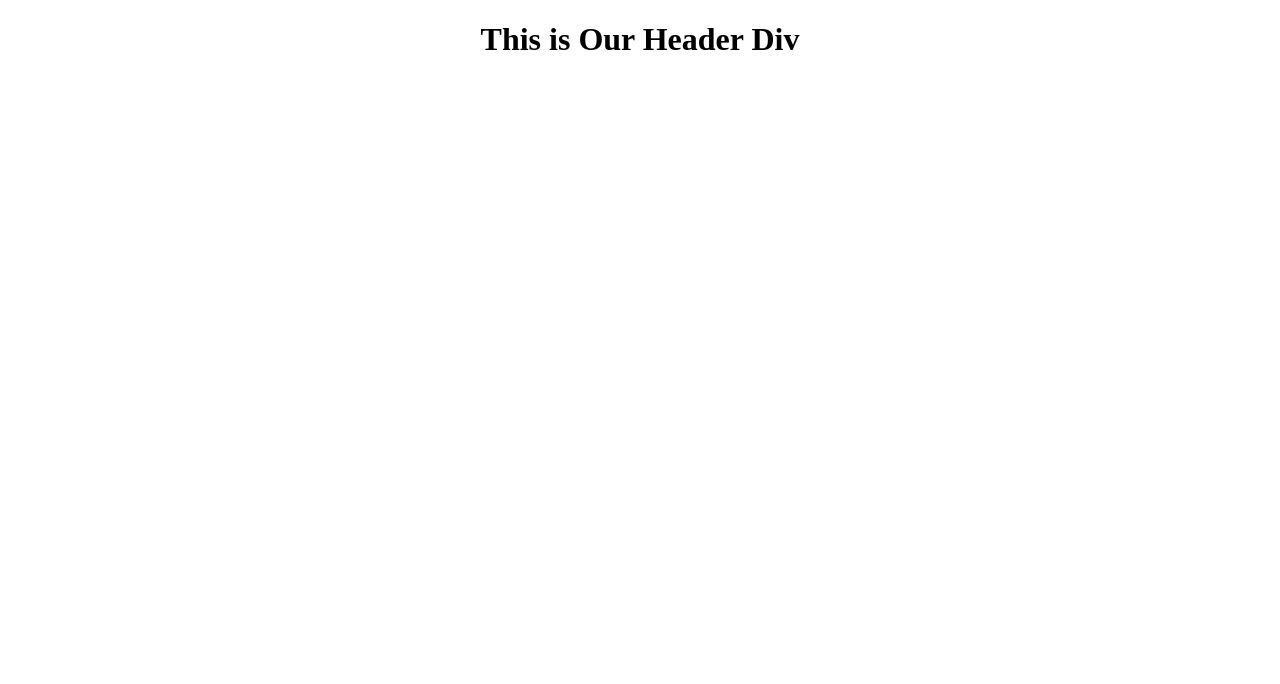
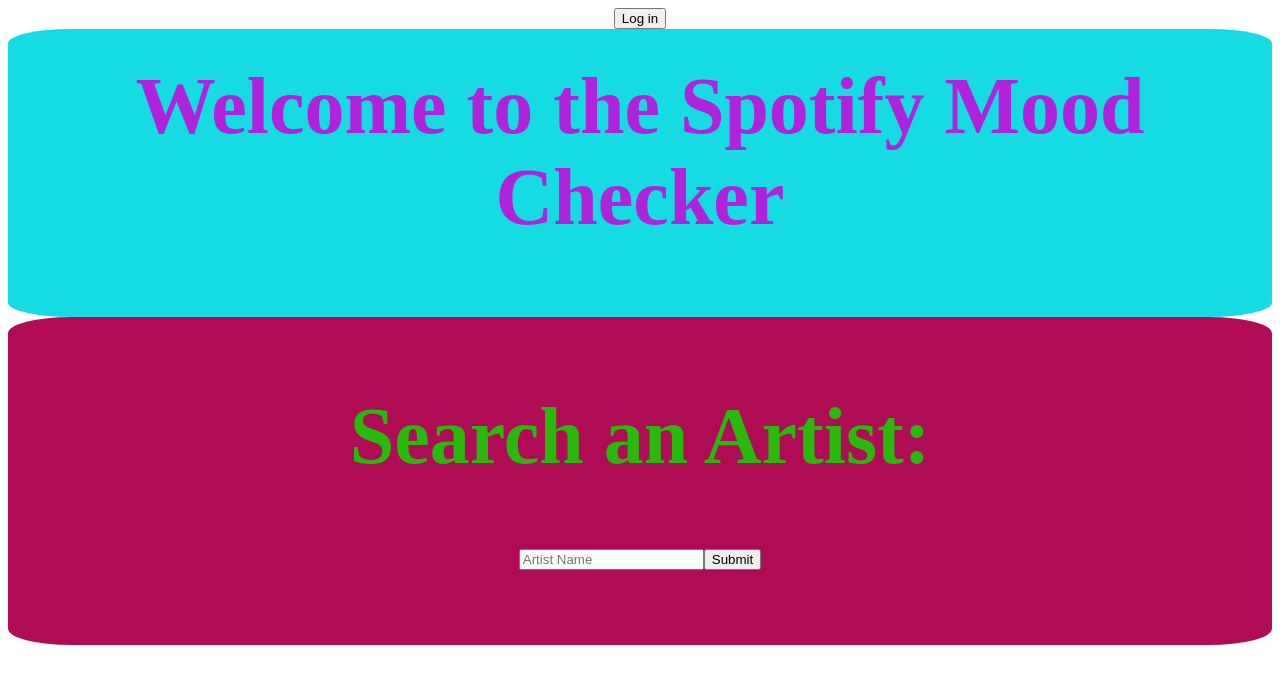
Before and after one commit to mbroberts1019/spotify_react, a React (Create React App) app: page / in a window 1280 px wide. Shown: the top 684 px of the page. Built offline with nearby package versions, Linux system fonts and the light colour scheme.

Commit message:
api authentication and first fetch call for artist search

```diff
--- a/src/App.js
+++ b/src/App.js
@@ -1,21 +1,68 @@
 import React from 'react';
 import './App.css';
 
-import Header from './components/Header';
-import ArtistSearch from './components/ArtistSearch';
-
-
-function App() {
+import Header from './components/Header/Header';
+import ArtistSearch from './components/ArtistSearch/ArtistSearch';
+import SpotifyLogin from './components/SpotifyLogin/SpotifyLogin';
 
 
 
 
 
-  return (
-    <div className="App">
+
+
+
+
+class App extends React.Component{
+  constructor(){
+    super();
+    this.state = {
+      currentArtist: ''
+    }
+  }
+
+
+  onArtistChange(val){
+    console.log("In the App", val);
+    this.setState({currentArtist: val});
+  }
+
+  componentDidMount(){
+    // const urlParams = new URLSearchParams(window.location.hash.replace('#', '?'));
+    // const access_token = urlParams.get('access_token')
+
+    // fetch(`https://api.spotify.com/v1/search?q=muse&type=track%2Cartist&market=US&limit=5&offset=0`, {
+    //   method: 'GET',
+    //   headers: {
+    //     'Accept': 'application/json',
+    //     'Content-Type': 'application/json',
+    //     'Authorization': 'Bearer ' + access_token
+    //   }
+    // }).then((res) => res.json())
+    // .then(res => {
+    //   console.log("RES", res);});
+
+
+
+
+  }
+
+
+
+
+
+  render(){
+    return (
+
+      <div className="App">
+      <SpotifyLogin />
       <Header />
+      <ArtistSearch onArtistChange={(v)=> this.onArtistChange(v)}/>
     </div>
   );
+  }
+
 }
 
+
 export default App;
--- /dev/null
+++ b/src/components/ArtistSearch/ArtistSearch.js
@@ -0,0 +1,43 @@
+import React from 'react';
+import './artistSearch.css'
+
+
+
+export default class ArtistSearch extends React.Component{
+  state = {
+    artistPics: [],
+    artistNames:[]
+  }
+
+  onSubmit(e) {
+    e.preventDefault();
+    let artist =document.getElementById("searchedName").value;
+    const urlParams = new URLSearchParams(window.location.hash.replace('#', '?'));
+    const access_token = urlParams.get('access_token')
+
+    fetch(`https://api.spotify.com/v1/search?q=${encodeURIComponent(artist)}&type=track%2Cartist&market=US&limit=5&offset=0`, {
+      method: 'GET',
+      headers: {
+        'Accept': 'application/json',
+        'Content-Type': 'application/json',
+        'Authorization': 'Bearer ' + access_token
+      }
+    }).then((res) => res.json())
+    .then(res => {
+      console.log("RES", res);});
+  }
+  render(){
+    return(
+      <div className= "artist-search">
+        <h2>Search an Artist:</h2>
+        <form onSubmit= {(e)=>this.onSubmit(e)}>
+        <input id= "searchedName" type= "text" placeholder="Artist Name" ></input>
+        <button type= "submit">Submit</button></form>
+
+      </div>
+
+
+
+    )
+  }
+}
--- a/src/components/ArtistSearch/artistSearch.css
+++ b/src/components/ArtistSearch/artistSearch.css
@@ -0,0 +1,15 @@
+.artist-search{
+    color: rgba(41, 184, 12);
+    height: 20rem;
+    background-color: #B00B55;
+    text-align: center;
+    padding-top: 0.5rem;
+    margin: auto;
+    border-radius: 5%;
+}
+
+h2{
+    font-size: 5rem;
+    padding-top: 0rem;
+
+}
--- a/src/components/ArtistSearch/index.js
+++ /dev/null
@@ -1,19 +0,0 @@
-import React from 'react';
-
-
-
-
-export default class ArtistSearch extends React.Component{
-
-  render(){
-    return(
-      <div>
-        <h1>Here is where we will put 1st search call </h1>
-
-      </div>
-
-
-
-    )
-  }
-}
--- a/src/components/Header/index.js
+++ b/src/components/Header/Header.js
@@ -1,4 +1,5 @@
 import React from 'react';
+import "./header.css"
 
 
 
@@ -6,10 +7,13 @@
 export default class Header extends React.Component{
 
   render(){
+
+
     return(
-      <div>
-        <h1>This is Our Header Div </h1>
+      <div className= "Header">
+        <h1>Welcome to the Spotify Mood Checker </h1>
       </div>
+
 
 
 
--- a/src/components/Header/header.css
+++ b/src/components/Header/header.css
@@ -0,0 +1,15 @@
+.Header{
+
+    color: rgb(176, 34, 219);
+    background-color: rgb(22, 219, 226);
+    border: 1px;
+    border-radius: 5%;
+    height: 18rem;
+    text-align: center;
+}
+
+h1{
+    padding: 2rem;
+    margin: auto;
+    font-size: 5rem;
+}
--- /dev/null
+++ b/src/components/SpotifyLogin/SpotifyLogin.js
@@ -0,0 +1,45 @@
+import React from "react";
+
+const stateKey = "spotify_auth_state";
+
+const SpotifyLogin = class extends React.Component {
+  componentDidMount() {
+    localStorage.removeItem(stateKey);
+  }
+
+  handleClick = () => {
+    const client_id = "7a697e17569443d580ad554e3c0db306";
+    const redirect_uri = "http://localhost:3000";
+    const scope = "user-read-private user-read-email";
+    const state = generateRandomString(16);
+
+    localStorage.setItem(stateKey, state);
+
+    let url = "https://accounts.spotify.com/authorize";
+                 url += "?response_type=token";
+                 url += `&client_id=${encodeURIComponent(client_id)}`;
+                 url += `&scope=${encodeURIComponent(scope)}`;
+                 url += `&redirect_uri=${encodeURIComponent(redirect_uri)}`;
+                 url += `&state=${encodeURIComponent(state)}`;
+
+    window.location = url;
+  };
+
+  render() {
+    return <button onClick={this.handleClick}>Log in</button>;
+  }
+};
+
+const generateRandomString = length => {
+  let text = "";
+  const possible =
+    "ABCDEFGHIJKLMNOPQRSTUVWXYZabcdefghijklmnopqrstuvwxyz0123456789";
+
+  while (text.length <= length) {
+    text += possible.charAt(Math.floor(Math.random() * possible.length));
+  }
+
+  return text;
+};
+
+export default SpotifyLogin;
```
